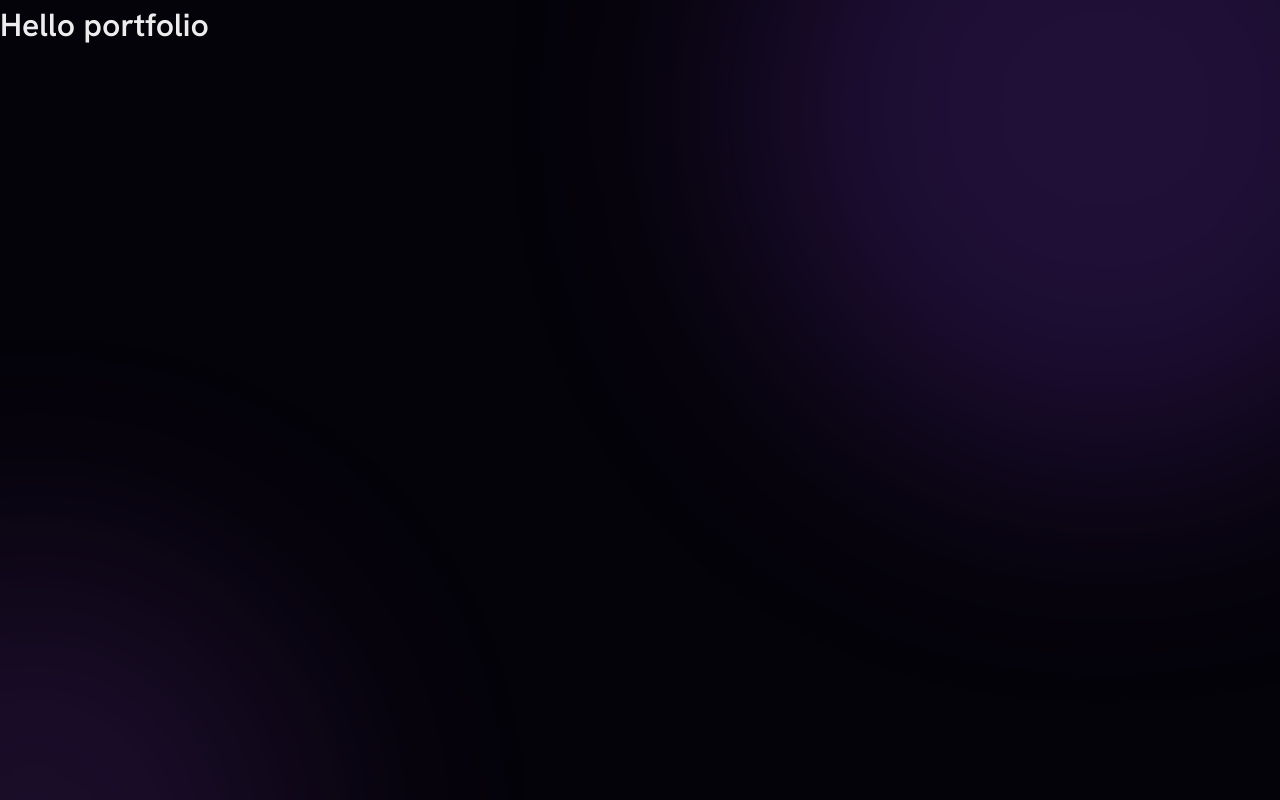
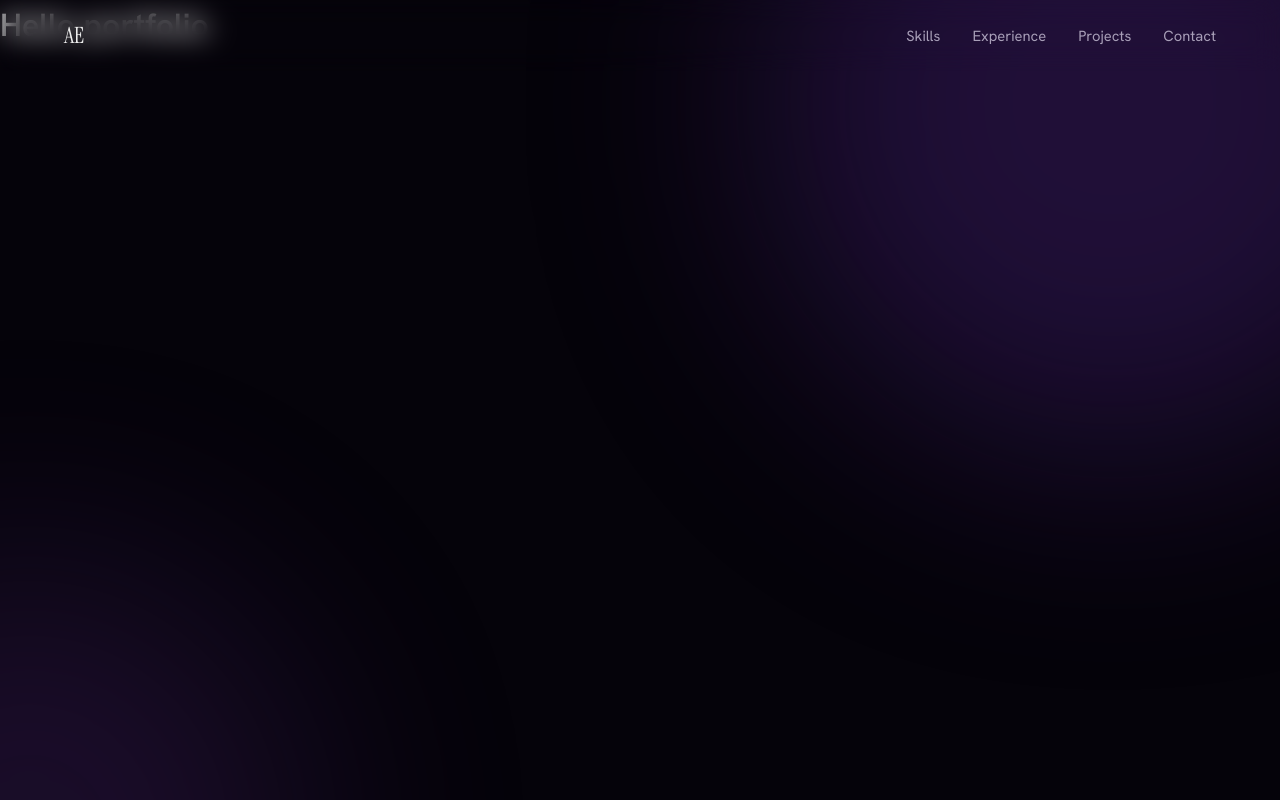
Before and after one commit to arianneevasco/Portfolio, a React (Vite) app: page / in a window 1280 px wide. Built offline with nearby package versions, Linux system fonts and the light colour scheme.

Commit message:
Add Navbar component and implement navigation links with styling

```diff
--- a/src/App.jsx
+++ b/src/App.jsx
@@ -1,9 +1,11 @@
 import Background from "./components/Background";
+import Navbar from "./components/Navbar";
 
 export default function App() {
   return (
     <>
       <Background />
+      <Navbar />
       <h1>Hello portfolio</h1>
     </>
   );
--- /dev/null
+++ b/src/components/Navbar.jsx
@@ -0,0 +1,19 @@
+const links = [
+  ["Skills", "#skills"],
+  ["Experience", "#experience"],
+  ["Projects", "#projects"],
+  ["Contact", "#contact"],
+];
+
+export default function Navbar() {
+  return (
+    <header className="nav">
+      <a href="#top" className="nav__brand">AE</a>
+      <nav aria-label="Main">
+        {links.map(([label, href]) => (
+          <a key={href} href={href}>{label}</a>
+        ))}
+      </nav>
+    </header>
+  );
+}
--- a/src/index.css
+++ b/src/index.css
@@ -46,3 +46,14 @@ a { color: inherit; text-decoration: none; }
 @keyframes drift {
   to { transform: translate3d(-6vmax, 5vmax, 0) scale(1.1); }
 }
+/* navigation */
+.nav {
+  position: fixed; inset: 0 0 auto 0; z-index: 10;
+  display: flex; justify-content: space-between; align-items: center;
+  padding: 1.1rem clamp(1.25rem, 5vw, 4rem);
+  backdrop-filter: blur(14px);
+}
+.nav__brand { font-family: var(--serif); font-size: 1.4rem; }
+.nav nav { display: flex; gap: 2rem; font-size: 0.92rem; color: var(--muted); }
+.nav nav a { transition: color 0.25s; }
+.nav nav a:hover { color: var(--mist); }
```
